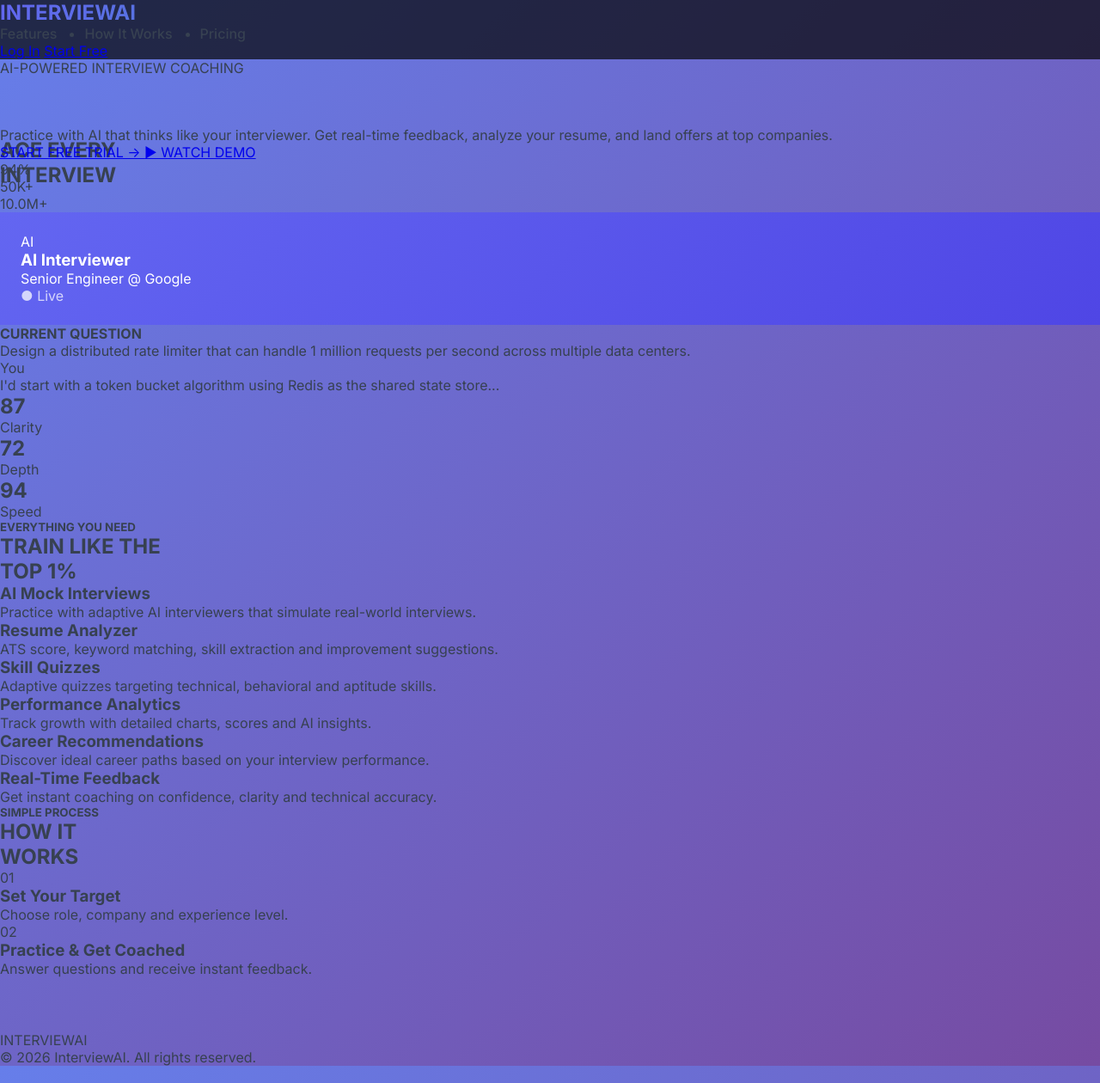
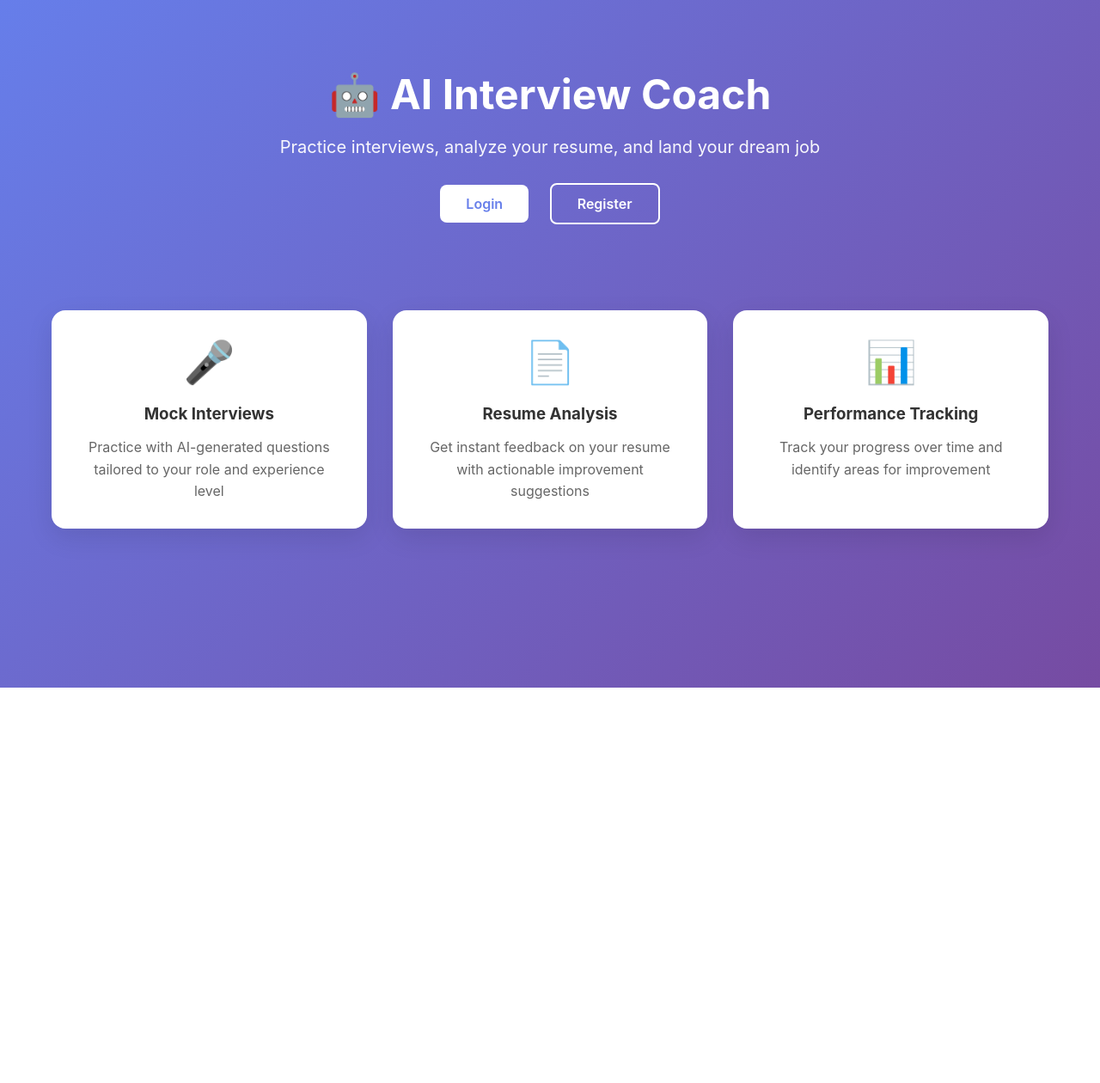
Before and after one commit to devanshsinghtomar/AI-interview-coach-module, a Flask app: page / in a window 1280 px wide. Shown: the whole page at 86% size. After the commit the page ends 800 px from the top, so only its background shows below. Run offline with Flask 3, Linux system fonts and the light colour scheme; some libraries are stand-ins or nearby versions.

Commit message:
Update index.html

```diff
--- a/templates/index.html
+++ b/templates/index.html
@@ -3,300 +3,138 @@
 <head>
     <meta charset="UTF-8">
     <meta name="viewport" content="width=device-width, initial-scale=1.0">
+    <title>AI Interview Coach</title>
+    <style>
+        * {
+            margin: 0;
+            padding: 0;
+            box-sizing: border-box;
+        }
 
-<title>InterviewAI</title>
+        body {
+            font-family: -apple-system, BlinkMacSystemFont, 'Segoe UI', Roboto, sans-serif;
+            background: linear-gradient(135deg, #667eea 0%, #764ba2 100%);
+            min-height: 100vh;
+        }
 
-<link rel="stylesheet" href="{{ url_for('static', filename='css/style.css') }}">
+        .container {
+            max-width: 1200px;
+            margin: 0 auto;
+            padding: 20px;
+        }
 
-<link href="https://fonts.googleapis.com/css2?family=Inter:wght@300;400;500;600;700;800;900&display=swap" rel="stylesheet">
+        .header {
+            text-align: center;
+            padding: 60px 20px;
+            color: white;
+        }
 
-<script src="https://cdnjs.cloudflare.com/ajax/libs/gsap/3.12.5/gsap.min.js"></script>
+        .header h1 {
+            font-size: 48px;
+            margin-bottom: 20px;
+        }
 
-<script src="https://cdnjs.cloudflare.com/ajax/libs/gsap/3.12.5/ScrollTrigger.min.js"></script>
+        .header p {
+            font-size: 20px;
+            margin-bottom: 30px;
+            opacity: 0.95;
+        }
+
+        .btn {
+            display: inline-block;
+            padding: 12px 30px;
+            font-size: 16px;
+            font-weight: 600;
+            text-decoration: none;
+            border-radius: 8px;
+            margin: 0 10px;
+            transition: transform 0.2s, box-shadow 0.2s;
+        }
+
+        .btn:hover {
+            transform: translateY(-2px);
+            box-shadow: 0 10px 20px rgba(0,0,0,0.2);
+        }
+
+        .btn-primary {
+            background: white;
+            color: #667eea;
+        }
+
+        .btn-outline {
+            border: 2px solid white;
+            color: white;
+            background: transparent;
+        }
+
+        .features {
+            display: grid;
+            grid-template-columns: repeat(auto-fit, minmax(300px, 1fr));
+            gap: 30px;
+            padding: 40px 0;
+        }
+
+        .feature-card {
+            background: white;
+            padding: 30px;
+            border-radius: 16px;
+            text-align: center;
+            box-shadow: 0 10px 30px rgba(0,0,0,0.1);
+            transition: transform 0.3s;
+        }
+
+        .feature-card:hover {
+            transform: translateY(-5px);
+        }
+
+        .feature-icon {
+            font-size: 48px;
+            margin-bottom: 20px;
+        }
+
+        .feature-card h3 {
+            margin-bottom: 15px;
+            color: #333;
+        }
+
+        .feature-card p {
+            color: #666;
+            line-height: 1.6;
+        }
+
+        @media (max-width: 768px) {
+            .header h1 { font-size: 32px; }
+            .header p { font-size: 16px; }
+            .btn { display: block; margin: 10px auto; width: 200px; }
+        }
+    </style>
 </head>
-
 <body>
-
-<div class="cursor-glow"></div>
-
-<!-- NAVBAR -->
-
-<nav class="navbar">
-
-<div class="logo">
-INTERVIEW<span>AI</span>
+    <div class="container">
+        <div class="header">
+            <h1>🤖 AI Interview Coach</h1>
+            <p>Practice interviews, analyze your resume, and land your dream job</p>
+            <a href="/login" class="btn btn-primary">Login</a>
+            <a href="/register" class="btn btn-outline">Register</a>
         </div>
 
-<ul class="nav-links">
-<li><a href="#features">Features</a></li>
-<li><a href="#how-it-works">How It Works</a></li>
-<li><a href="#pricing">Pricing</a></li>
-</ul>
-
-<div class="nav-buttons">
-<a href="/login" class="login-btn">Log In</a>
-<a href="/signup" class="primary-btn">Start Free</a>
+        <div class="features">
+            <div class="feature-card">
+                <div class="feature-icon">🎤</div>
+                <h3>Mock Interviews</h3>
+                <p>Practice with AI-generated questions tailored to your role and experience level</p>
             </div>
-
-</nav>
-
-<!-- HERO -->
-
-<section class="hero">
-
-<div class="hero-left">
-
-<div class="hero-badge">
-AI-POWERED INTERVIEW COACHING
+            <div class="feature-card">
+                <div class="feature-icon">📄</div>
+                <h3>Resume Analysis</h3>
+                <p>Get instant feedback on your resume with actionable improvement suggestions</p>
             </div>
-
-<h1>
-ACE <span>EVERY</span><br>
-INTERVIEW
-</h1>
-
-<p>
-Practice with AI that thinks like your interviewer.
-Get real-time feedback, analyze your resume,
-and land offers at top companies.
-</p>
-
-<div class="hero-buttons">
-
-<a href="/signup" class="hero-primary">
-START FREE TRIAL →
-</a>
-
-<a href="#demo" class="hero-secondary">
-▶ WATCH DEMO
-</a>
-
-</div>
-
-<div class="hero-stats">
-
-<div class="stat">
-94% Success Rate
-</div>
-
-<div class="stat">
-50K+ Users
-</div>
-
-<div class="stat">
-10M+ Questions
-</div>
-
-</div>
-
-</div>
-
-<div class="hero-right">
-
-<div class="interview-card">
-
-<div class="card-header">
-
-<div class="ai-info">
-<div class="avatar">AI</div>
-
-<div>
-<h3>AI Interviewer</h3>
-<p>Senior Engineer @ Google</p>
+            <div class="feature-card">
+                <div class="feature-icon">📊</div>
+                <h3>Performance Tracking</h3>
+                <p>Track your progress over time and identify areas for improvement</p>
             </div>
         </div>
-
-<div class="live-dot">
-● Live
     </div>
-
-</div>
-
-<div class="question-box">
-
-<h4>CURRENT QUESTION</h4>
-
-<p>
-Design a distributed rate limiter that can handle
-1 million requests per second across multiple data centers.
-</p>
-
-</div>
-
-<div class="answer-box">
-
-<div class="user-header">
-You
-</div>
-
-<p>
-I'd start with a token bucket algorithm
-using Redis as the shared state store...
-</p>
-
-</div>
-
-<div class="metrics">
-
-<div class="metric">
-<h2>87</h2>
-<p>Clarity</p>
-</div>
-
-<div class="metric">
-<h2>72</h2>
-<p>Depth</p>
-</div>
-
-<div class="metric">
-<h2>94</h2>
-<p>Speed</p>
-</div>
-
-</div>
-
-</div>
-
-</div>
-
-</section>
-
-<!-- FEATURES -->
-
-<section class="features" id="features">
-
-<div class="section-title">
-<h5>EVERYTHING YOU NEED</h5>
-<h2>
-TRAIN LIKE THE <br>
-<span>TOP 1%</span>
-</h2>
-</div>
-
-<div class="feature-grid">
-
-<div class="feature-card">
-<h3>AI Mock Interviews</h3>
-<p>
-Practice with adaptive AI interviewers
-that simulate real-world interviews.
-</p>
-</div>
-
-<div class="feature-card">
-<h3>Resume Analyzer</h3>
-<p>
-ATS score, keyword matching,
-skill extraction and improvement suggestions.
-</p>
-</div>
-
-<div class="feature-card">
-<h3>Skill Quizzes</h3>
-<p>
-Adaptive quizzes targeting technical,
-behavioral and aptitude skills.
-</p>
-</div>
-
-<div class="feature-card">
-<h3>Performance Analytics</h3>
-<p>
-Track growth with detailed charts,
-scores and AI insights.
-</p>
-</div>
-
-<div class="feature-card">
-<h3>Career Recommendations</h3>
-<p>
-Discover ideal career paths
-based on your interview performance.
-</p>
-</div>
-
-<div class="feature-card">
-<h3>Real-Time Feedback</h3>
-<p>
-Get instant coaching on confidence,
-clarity and technical accuracy.
-</p>
-</div>
-
-</div>
-
-</section>
-
-<!-- HOW IT WORKS -->
-
-<section class="how-it-works" id="how-it-works">
-
-<div class="section-title">
-
-<h5>SIMPLE PROCESS</h5>
-
-<h2>
-HOW IT<br>
-<span>WORKS</span>
-</h2>
-
-</div>
-
-<div class="steps">
-
-<div class="step">
-
-<div class="step-number">01</div>
-
-<h3>Set Your Target</h3>
-
-<p>
-Choose role, company and experience level.
-</p>
-
-</div>
-
-<div class="step">
-
-<div class="step-number">02</div>
-
-<h3>Practice & Get Coached</h3>
-
-<p>
-Answer questions and receive instant feedback.
-</p>
-
-</div>
-
-<div class="step">
-
-<div class="step-number">03</div>
-
-<h3>Track & Improve</h3>
-
-<p>
-Analyze progress and eliminate weaknesses.
-</p>
-
-</div>
-
-</div>
-
-</section>
-
-<footer>
-
-<div class="footer-logo">
-INTERVIEW<span>AI</span>
-</div>
-
-<p>
-© 2026 InterviewAI. All rights reserved.
-</p>
-
-</footer>
-
-<script src="{{ url_for('static', filename='js/main.js') }}"></script>
-
 </body>
 </html>
```
Lines whose indentation alone changed are shown as unchanged.
